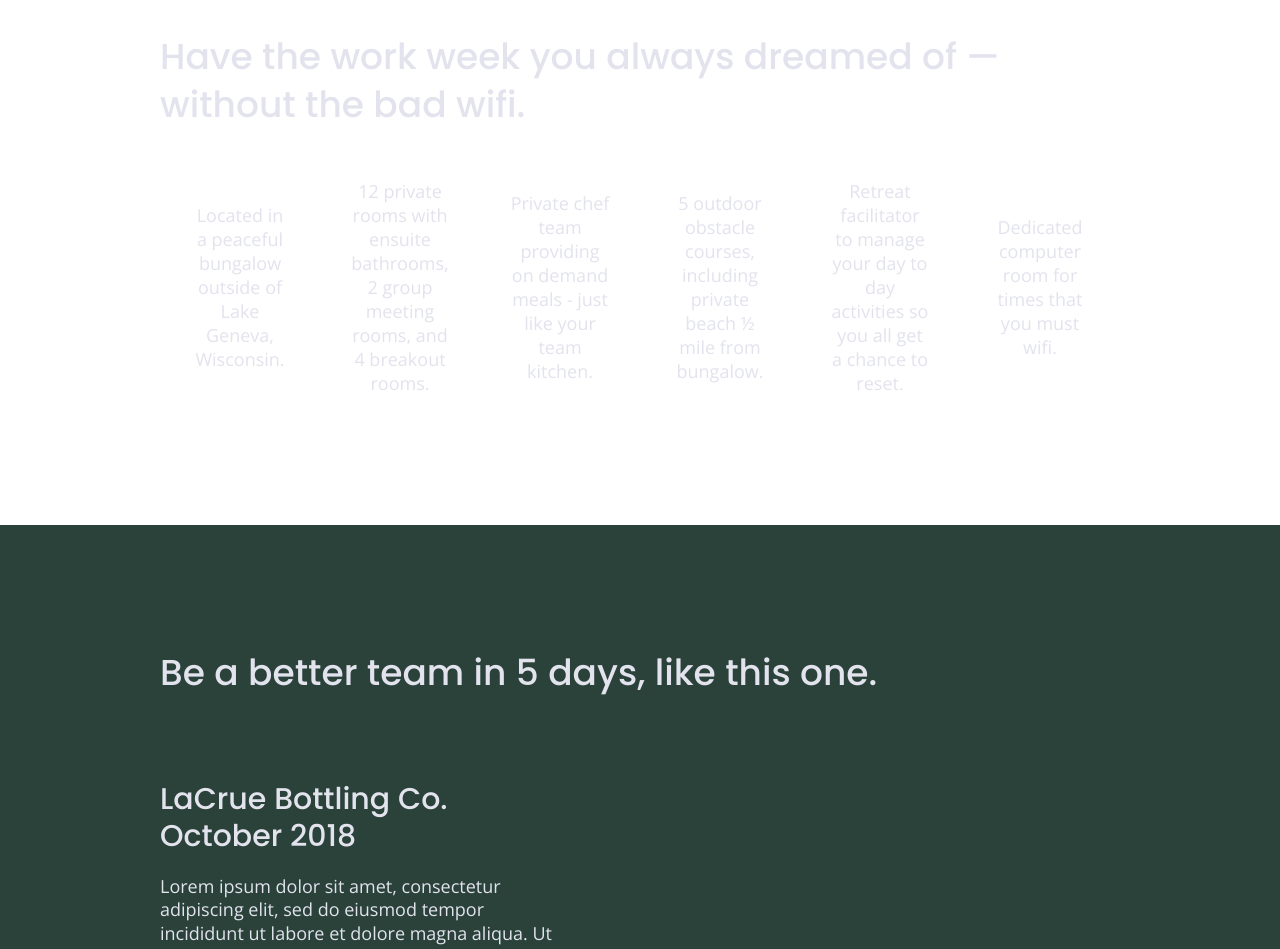
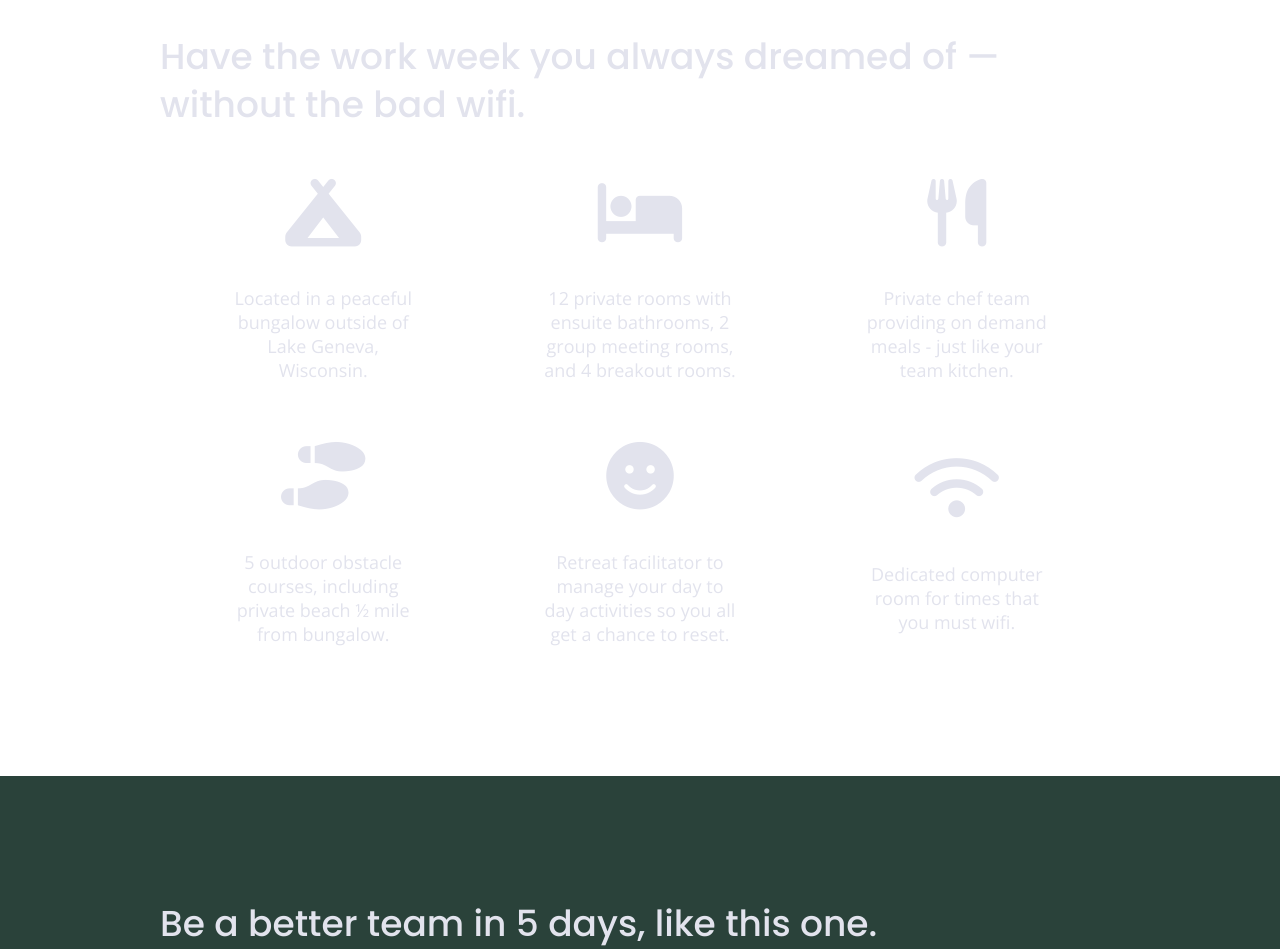
Before and after one commit to VaughanK77/unplugged-retreat, a website: page index.html in a window 1280 px wide. Shown: the part 1140-2089 px from the top of the page. Drawn offline with nearby package versions, Linux system fonts and the light colour scheme.

Commit message:
Icons added to features homepage

```diff
--- a/css/main.css
+++ b/css/main.css
@@ -321,7 +321,12 @@ input[type=button] {
   display: flex;
   justify-content: center;
   align-items: center;
-  flex-flow: row wrap:
+  flex-flow: row wrap;
+}
+
+.features i {
+  font-size: 3.75em;
+  margin-bottom: 40px;
 }
 
 .features p {
--- a/index.html
+++ b/index.html
@@ -14,6 +14,8 @@
 
   <link rel="stylesheet" href="css/normalize.css">
   <link rel="stylesheet" href="css/main.css">
+
+  <script src="https://kit.fontawesome.com/be363381c9.js" crossorigin="anonymous"></script>
 
   <!-- Google Fonts -->
   <link href="https://fonts.googleapis.com/css?family=Open+Sans:400,700|Poppins:500,700" rel="stylesheet">
@@ -71,6 +73,7 @@
         <div class="features-items">
           <article>
             <p class="fontawesome-icon">
+                <i class="fas fa-campground"></i>
             </p>
             <p class="features-item-description">
               Located in a peaceful bungalow outside of Lake Geneva, Wisconsin.
@@ -78,6 +81,7 @@
           </article>
           <article>
             <p class="fontawesome-icon">
+              <i class="fas fa-bed"></i>
             </p>
             <p class="features-item-description">
               12 private rooms with ensuite bathrooms, 2 group meeting rooms, and 4 breakout rooms.
@@ -85,6 +89,7 @@
           </article>
           <article>
             <p class="fontawesome-icon">
+              <i class="fas fa-utensils"></i>
             </p>
             <p class="features-item-description">
               Private chef team providing on demand meals - just like your team kitchen.
@@ -92,6 +97,7 @@
           </article>
           <article>
             <p class="fontawesome-icon">
+              <i class="fas fa-shoe-prints"></i>
             </p>
             <p class="features-item-description">
               5 outdoor obstacle courses, including private beach ½ mile from bungalow.
@@ -99,6 +105,7 @@
           </article>
           <article>
             <p class="fontawesome-icon">
+              <i class="fas fa-smile"></i>
             </p>
             <p class="features-item-description">
               Retreat facilitator to manage your day to day activities so you all get a chance to reset.
@@ -106,6 +113,7 @@
           </article>
           <article>
             <p class="fontawesome-icon">
+              <i class="fas fa-wifi"></i>
             </p>
             <p class="features-item-description">
               Dedicated computer room for times that you must wifi.
```
Also changed, not shown: about/index.html (+2 -0 lines), faqs/index.html (+2 -0 lines).
